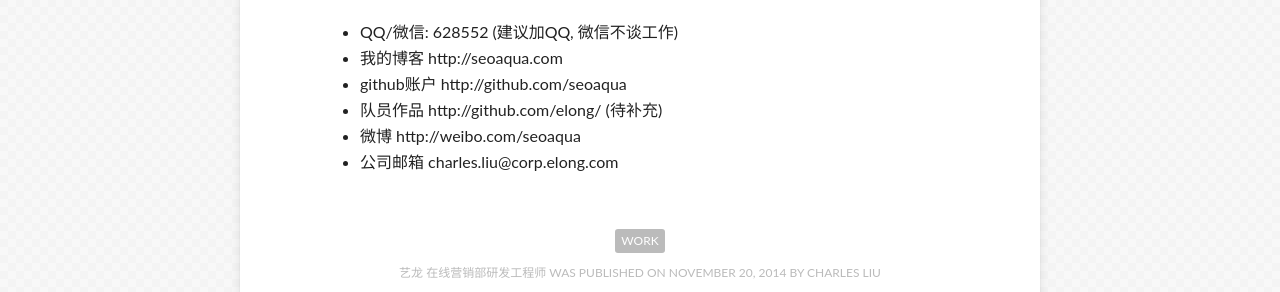
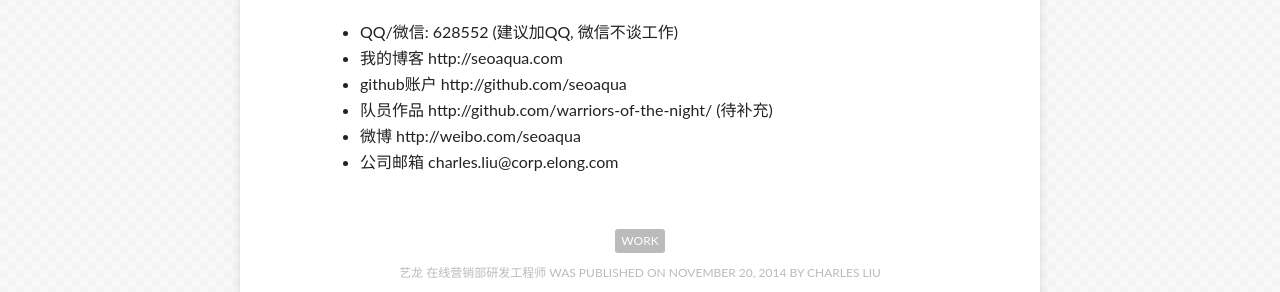
Before and after one commit to apyixiang/apyixiang.github.io, a Jekyll site: the page built from _posts/2014-11-20-job-description.markdown, in a window 1280 px wide and 900 px high, scrolled down 1657 px. Shown: the part 160-452 px from the top of the window. Built offline with Jekyll 4.4.1, drawn with Linux system fonts in a browser that asks for light colours; some web fonts are replaced; Markdown is read by kramdown in place of the engine named in the settings; comment, search, counter and statistics services are not loaded; some of the changed lines change nothing that is shown.

Commit message:
github url change

```diff
--- a/_posts/2014-11-20-job-description.markdown
+++ b/_posts/2014-11-20-job-description.markdown
@@ -69,6 +69,6 @@
 * QQ/微信: 628552 (建议加QQ, 微信不谈工作)
 * 我的博客 http://seoaqua.com
 * github账户 http://github.com/seoaqua
-* 队员作品 http://github.com/elong/ (待补充)
+* 队员作品 http://github.com/warriors-of-the-night/ (待补充)
 * 微博 http://weibo.com/seoaqua
 * 公司邮箱 charles.liu@corp.elong.com
```
